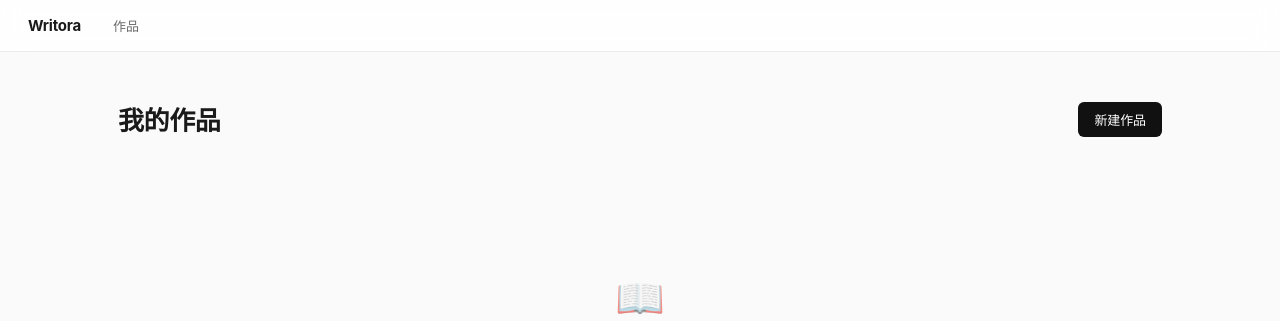
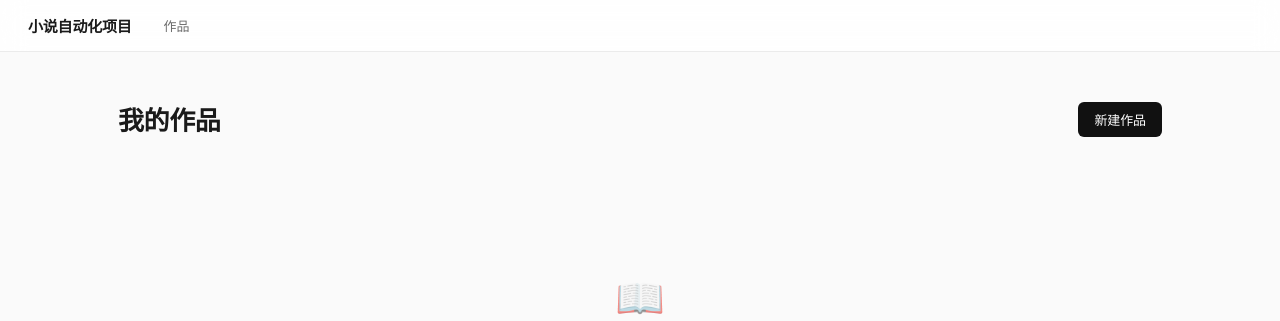
Before and after one commit to xu201-del/novel-automation, a Flask app: page / in a window 1280 px wide. Shown: the top 321 px of the page. Run offline with Flask 3, Linux system fonts and the light colour scheme; data that the repository does not hold is empty.

Commit message:
项目更名为"小说自动化项目"
更新 README、页面标题和导航栏名称

```diff
--- a/templates/index.html
+++ b/templates/index.html
@@ -3,12 +3,12 @@
 <head>
     <meta charset="UTF-8">
     <meta name="viewport" content="width=device-width, initial-scale=1.0">
-    <title>Writora — AI 小说写作</title>
+    <title>小说自动化项目 — AI 小说写作</title>
     <link rel="stylesheet" href="/static/style.css">
 </head>
 <body>
     <nav>
-        <a href="/" class="nav-brand">Writora</a>
+        <a href="/" class="nav-brand">小说自动化项目</a>
         <a href="/" class="nav-link">作品</a>
     </nav>
 
--- a/templates/novel.html
+++ b/templates/novel.html
@@ -3,12 +3,12 @@
 <head>
     <meta charset="UTF-8">
     <meta name="viewport" content="width=device-width, initial-scale=1.0">
-    <title>Writora</title>
+    <title>小说自动化项目</title>
     <link rel="stylesheet" href="/static/style.css">
 </head>
 <body>
     <nav>
-        <a href="/" class="nav-brand">Writora</a>
+        <a href="/" class="nav-brand">小说自动化项目</a>
         <a href="/" class="nav-link">← 作品列表</a>
     </nav>
 
```
Also changed, not shown: README.md.
